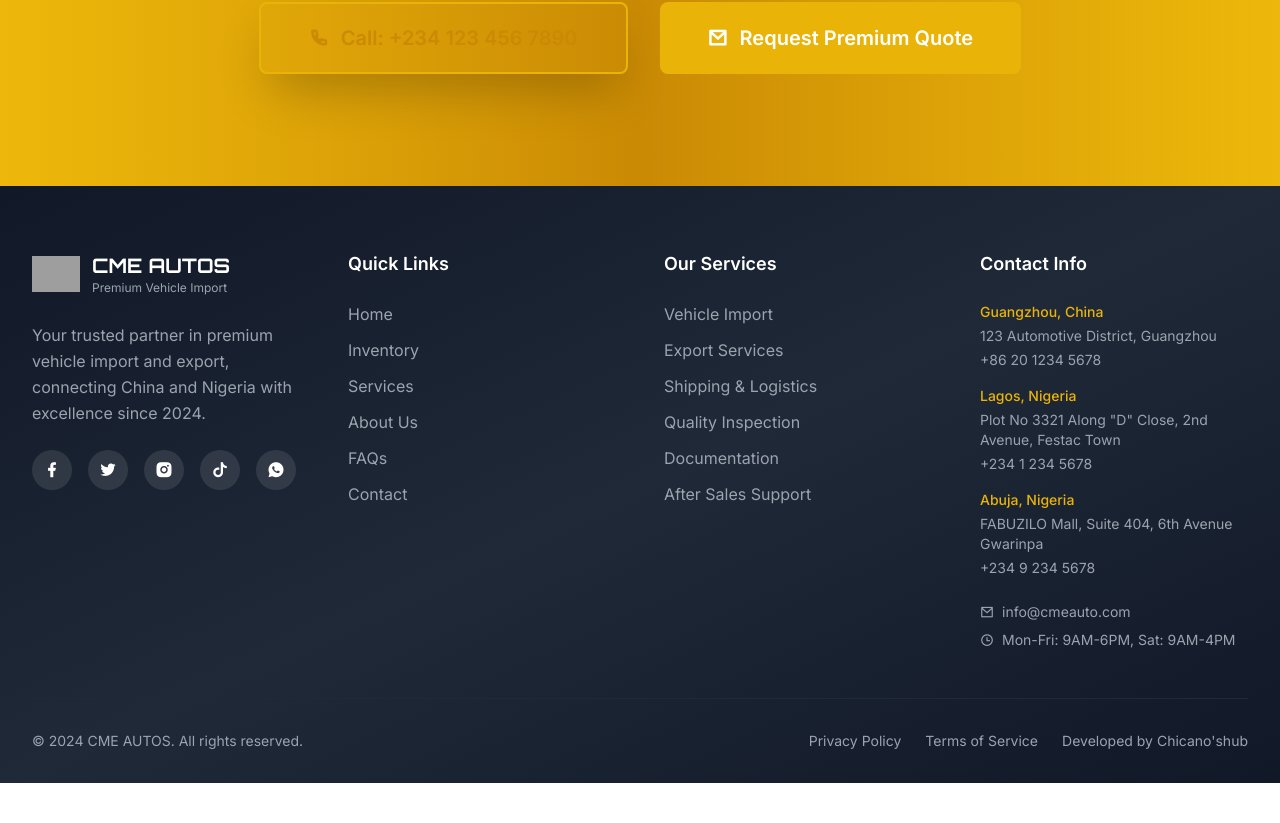
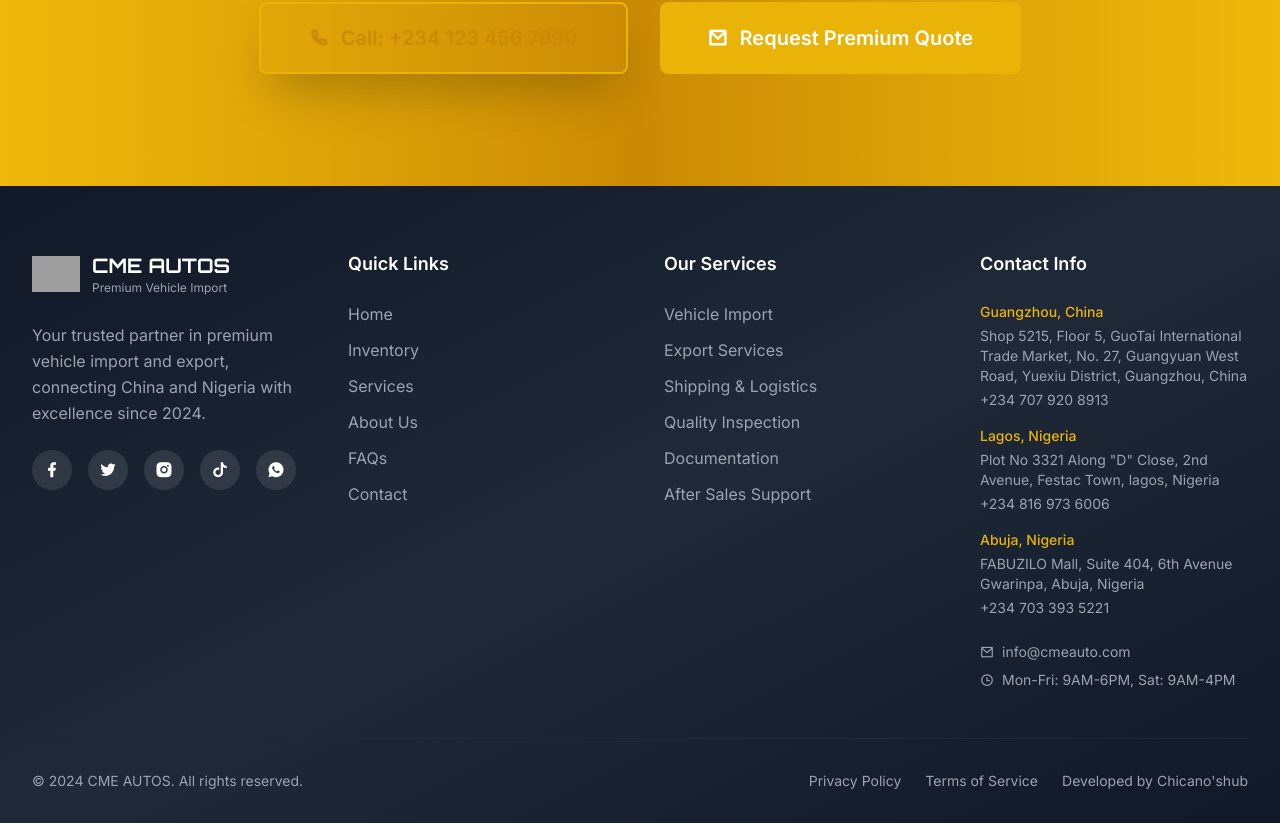
Before and after one commit to elinteerie/cmeautos, a React (Vite) app: page / in a window 1280 px wide. Shown: the part 8230-9053 px from the top of the page. Before the commit the page ends 9013 px from the top, so only its background shows below. Built offline with nearby package versions, Linux system fonts and the light colour scheme; grey boxes are pictures that could not be loaded.

Commit message:
edited the about and contact page

```diff
--- a/src/components/feature/Footer.tsx
+++ b/src/components/feature/Footer.tsx
@@ -22,27 +22,27 @@ export default function Footer() {
   const offices = [
     {
       city: 'Guangzhou, China',
-      address: '123 Automotive District, Guangzhou',
-      phone: '+86 20 1234 5678',
+      address: 'Shop 5215, Floor 5, GuoTai International Trade Market, No. 27, Guangyuan West Road, Yuexiu District, Guangzhou, China',
+      phone: '+234 707 920 8913',
     },
     {
       city: 'Lagos, Nigeria',
-      address: 'Plot No 3321 Along "D" Close, 2nd Avenue, Festac Town',
-      phone: '+234 1 234 5678',
+      address: 'Plot No 3321 Along "D" Close, 2nd Avenue, Festac Town, lagos, Nigeria',
+      phone: '+234 816 973 6006',
     },
     {
       city: 'Abuja, Nigeria',
-      address: 'FABUZILO Mall, Suite 404, 6th Avenue Gwarinpa',
-      phone: '+234 9 234 5678',
+      address: 'FABUZILO Mall, Suite 404, 6th Avenue Gwarinpa, Abuja, Nigeria',
+      phone: '+234 703 393 5221',
     },
     {
       city: 'Onitsha, Anambra',
-      address: 'No. 17 ILODIBE service road AWADA, MCC junction, Upper Iweka',
+      address: 'No. 17 ILODIBE service road AWADA, MCC junction, Upper Iweka, Onitsha, Anambra, Nigeria',
       phone: '+234 803 XXX XXXX',
     },
     {
       city: 'Nnewi',
-      address: 'No.1 shop at Innoson Plaza, Nnewi roundabout',
+      address: 'No.1 shop at Innoson Plaza, Nnewi roundabout, Nnewi, Anambra, Nigeria',
       phone: '+234 803 XXX XXXX',
     },
   ];
--- a/src/pages/about/page.tsx
+++ b/src/pages/about/page.tsx
@@ -6,7 +6,7 @@ import { Link } from 'react-router-dom';
 export default function About() {
   const teamMembers = [
     {
-      name: "Chief Chizuroke Augustine Olisakwe",
+      name: "High Chief Chizuroke Augustine Olisakwe",
       position: "CEO & Founder",
       image: "https://static.readdy.ai/image/0af56103a01c8c8becda45c0a8f96350/4604cd688a0fdd715cb0ac571eb61789.jpeg",
       description: "15+ years experience in automotive import/export business"
@@ -25,7 +25,8 @@ export default function About() {
       description: "Oversees Abuja operations and ensures exceptional customer service"
     },
     {
-      name: "Okonkwo Chisom Vincent (A.K.A Chicano)",
+      name: "Okonkwo Chisom Vincent",
+      nickname: "Chicano",
       position: "Chief Technology Officer",
       image: "https://static.readdy.ai/image/0af56103a01c8c8becda45c0a8f96350/9c8f7f248c10a5a072c5311d7880f4e3.png",
       description: "In charge of website and app development, manages all tech activities of CME AUTOS"
@@ -35,7 +36,7 @@ export default function About() {
   const offices = [
     {
       city: "Guangzhou, China",
-      address: "Room 1205, Tianhe Building, 123 Tianhe Road, Tianhe District, Guangzhou 510000",
+      address: "Shop 5215, Floor 5, GuoTai International Trade Market, No. 27, Guangyuan West Road, Yuexiu District, Guangzhou, China",
       phone: "+86 20 8888 9999",
       email: "china@cmeautos.com"
     },
--- a/src/pages/contact/page.tsx
+++ b/src/pages/contact/page.tsx
@@ -77,7 +77,7 @@ export default function Contact() {
     {
       city: "Guangzhou, China",
       address: "Room 1205, Tianhe Building, 123 Tianhe Road, Tianhe District, Guangzhou 510000",
-      phone: "+86 20 8888 9999",
+      phone: "+234 707 920 8913",
       email: "china@cmeautos.com",
       hours: "Mon-Fri: 9:00 AM - 6:00 PM (CST)",
       image: "https://readdy.ai/api/search-image?query=Modern%20office%20building%20in%20Guangzhou%20China%2C%20contemporary%20commercial%20architecture%2C%20glass%20facade%20building%2C%20professional%20business%20district%2C%20urban%20skyline%20with%20modern%20towers&width=400&height=300&seq=25&orientation=landscape"
@@ -85,7 +85,7 @@ export default function Contact() {
     {
       city: "Lagos, Nigeria",
       address: "Plot No 3321 Along \"D\" Close, 2nd Avenue, Festac Town, Lagos State",
-      phone: "+234 1 234 5678",
+      phone: "+234 816 973 6006",
       email: "lagos@cmeautos.com",
       hours: "Mon-Fri: 8:00 AM - 5:00 PM (WAT)",
       image: "https://readdy.ai/api/search-image?query=Modern%20office%20building%20in%20Lagos%20Nigeria%2C%20contemporary%20commercial%20architecture%2C%20professional%20business%20district%2C%20urban%20development%2C%20glass%20and%20steel%20construction&width=400&height=300&seq=26&orientation=landscape"
@@ -93,7 +93,7 @@ export default function Contact() {
     {
       city: "Abuja, Nigeria",
       address: "FABUZILO Mall, Suite 404, 6th Avenue Gwarinpa Abuja",
-      phone: "+234 9 876 5432",
+      phone: "+234 703 393 5221",
       email: "abuja@cmeautos.com",
       hours: "Mon-Fri: 8:00 AM - 5:00 PM (WAT)",
       image: "https://readdy.ai/api/search-image?query=Modern%20office%20building%20in%20Abuja%20Nigeria%2C%20contemporary%20commercial%20architecture%2C%20professional%20business%20center%2C%20capital%20city%20development%2C%20modern%20urban%20architecture&width=400&height=300&seq=27&orientation=landscape"
```
